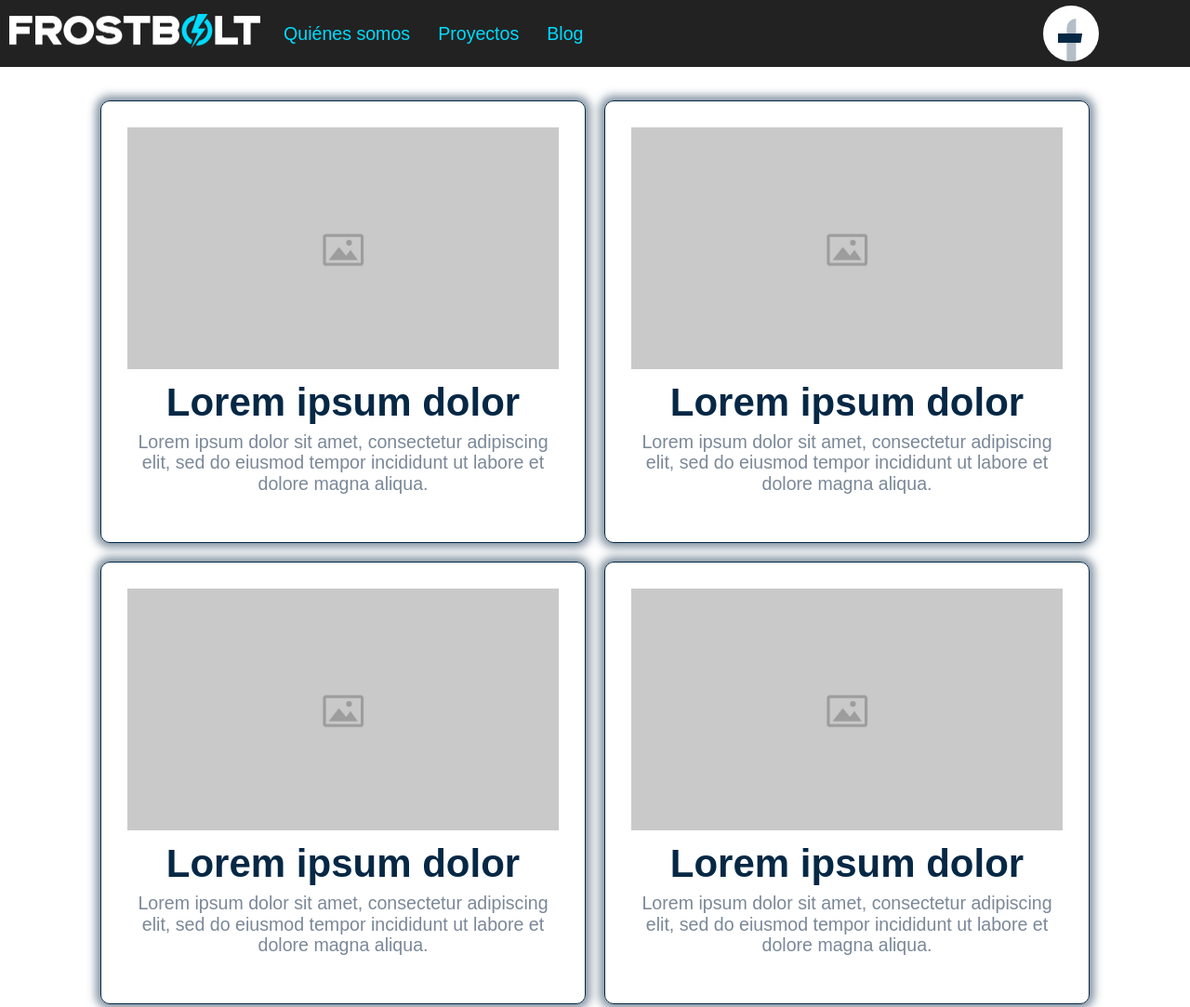
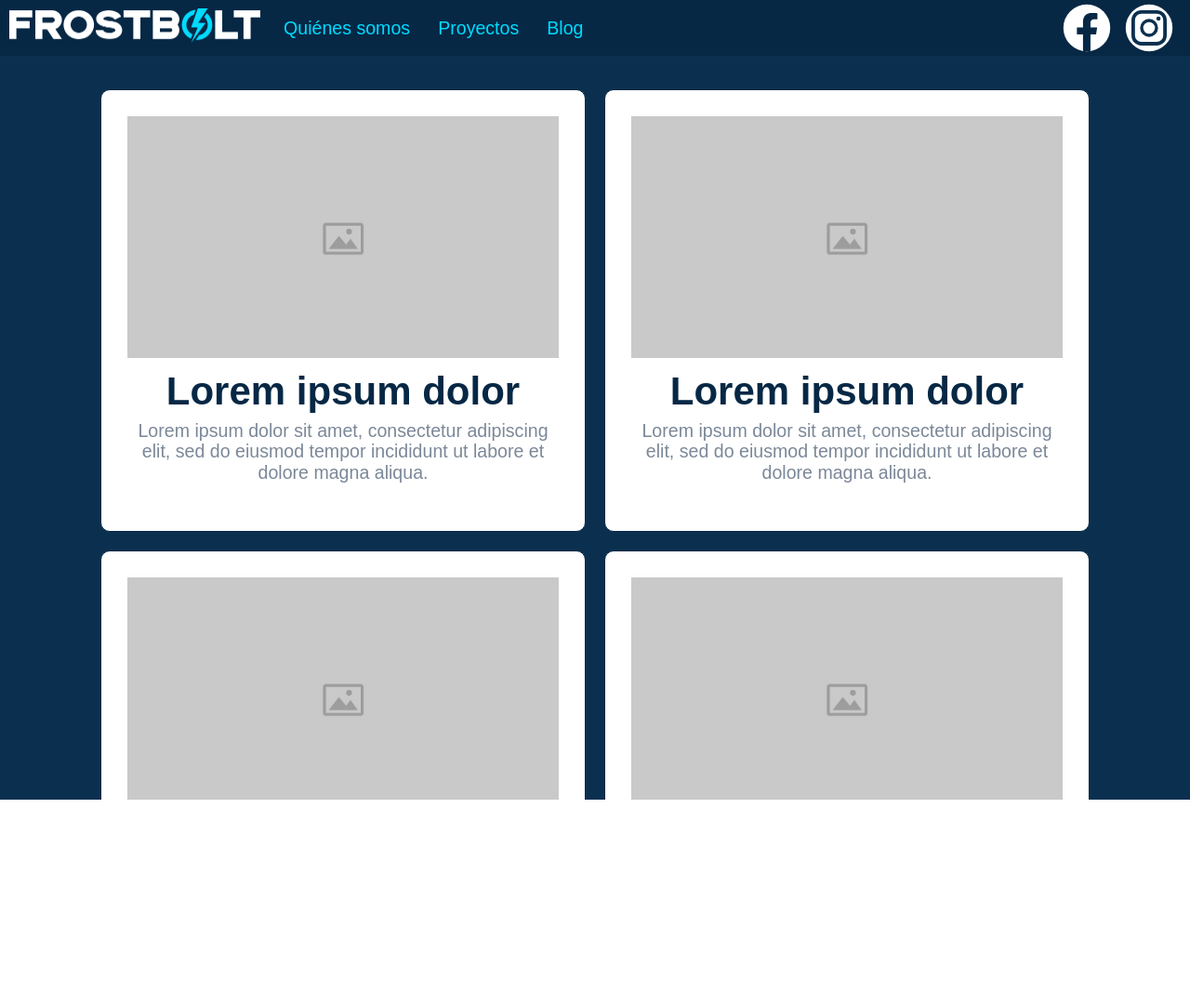
Before and after one commit to UnderGuardian/Webpage, a website built with Parcel: page blog.html in a window 1280 px wide. Shown: the top 1083 px of the page at 93% size. After the commit the page ends 860 px from the top, so only its background shows below. Built offline with nearby package versions, Linux system fonts and the light colour scheme.

Commit message:
Menu Bar Social Media Icons

```diff
--- a/css/main.css
+++ b/css/main.css
@@ -315,6 +315,7 @@ textarea {
   display: flex;
   height: 100%;
   margin: 0 auto;
+  background-color: var(--secondary-color);
 }
 
 /*  ==========================================================================
@@ -325,8 +326,7 @@ textarea {
   color: var(--accent); /* Text's default color */
   position: relative;
   font-size: 2em;
-  /* background-color: var(--primary-color); */
-  background-color: #222;
+  background-color: var(--primary-color);
   display: flex;
   flex-direction: row;
   align-items: center;
@@ -407,92 +407,70 @@ textarea {
   width: 60px;
   height: 60px;
   align-items: center;
-  margin: 6px 6px;
 
   vertical-align: middle;
 }
 
 .circle {
-  width: 30px;
-  height: 30px;
+  width: 60px;
+  height: 60px;
   overflow: hidden;
 
   border-radius: 50%;
   background-color: white;
-  transform: translate(-5px, 15px) scale(2);
+
+  transform: scale(0.84);
 }
 
 .circle:hover {
   cursor: pointer;
 }
 
-#facebookLogo {
-  position: relative;
-  width: 20px;
-  height: 20px;
-  transform: translate(5.7px, 7px);
-
-  color: var(--primary-color);
+#logoContainer {
+  width: 300px;
+  height: 300px;
+  transform: translate(-120px, -120.5px) scale(0.2);
 }
 
-#facebookLogo::after,
-#facebookLogo::before {
-  content: "";
-  display: block;
+#facebookLogo {
   position: absolute;
-  box-sizing: border-box;
+  width: 292px;
+  height: 274.75px;
+  transform: translate(6.3px, 42.5px) scale(0.9);
 }
 
-/*? Logo's middle stick ?*/
-#facebookLogo::before {
-  width: 5px;
-  height: 23px;
+#outerCage {
+  position: absolute;
+  width: 200px;
+  height: 200px;
+  border: 20px solid var(--secondary-color);
+  border-radius: 28%;
 
-  left: 6.5px;
-  background-color: var(--primary-color);
-  opacity: 30%;
-  border-top-left-radius: 6.5px;
-}
-/*? End of Logo's middle stick ?*/
-
-/*? Logo's top line ?*/
-#facebookTop {
-  position: relative;
-  width: 10px;
-  height: 5.4px;
-
-  bottom: 13.8px;
-  left: 12.5px;
-
-  background-color: #000;
-  border-top-left-radius: 6.5px;
+  transform: translate(50px, 52px) scale(1.13);
 }
 
-/*? End of Logo's top line ?*/
+#dot {
+  position: absolute;
+  width: 30px;
+  height: 30px;
 
-/*? Logo's middle line ?*/
-#facebookLogo::after {
-  background-color: var(--primary-color);
-  width: 12.3px;
-  height: 4.5px;
+  border: 10px solid var(--secondary-color);
+  border-radius: 50%;
+  background-color: var(--secondary-color);
 
-  top: 7.5px;
-  left: 3.4px;
-
-  transform: skew(-9deg);
+  transform: translate(195px, 77.5px) scale(0.9);
 }
 
-#facebookMiddle {
+#innerCircle {
   position: absolute;
-  background-color: var(--primary-color);
+  width: 120px;
+  height: 120px;
 
-  top: 14.5px;
-  left: 8.4px;
+  border: 21px solid var(--secondary-color);
+  border-radius: 50%;
 
-  width: 1.2px;
-  height: 5px;
+  transform: translate(90px, 92.4px) scale(0.96);
 }
-/*? End of Logo's middle line ?*/
 
 /*  ==========================================================================
   * About.html
@@ -500,13 +478,18 @@ textarea {
 */
 
 #About_mainContainer {
-  align-items: center;
+  display: flex;
   flex-direction: row;
-  margin: 2ch 0;
+  align-items: flex-start;
+  height: 100%;
+
+  background-color: var(--secondary-color);
+  color: var(--accent);
 }
 
 #companyDescContainer {
   display: flex;
+  margin: 2ch 0;
   flex-direction: row;
   align-items: center;
   position: relative;
@@ -545,7 +528,10 @@ textarea {
   align-content: center;
   overflow-x: hidden;
   overflow-y: scroll;
+
   min-height: 100vh;
+  height: 100%;
+  background-color: var(--secondary-color);
 }
 
 #Projects_projectContainer,
@@ -559,14 +545,18 @@ textarea {
 
 .Projects_projectPost,
 .Blog_post {
-  box-shadow: 0 0 10px 5px rgb(6 40 69 / 50%); /** --primary-color in RGB is (6, 40, 69)  **/
+  display: flex;
   max-width: 522px;
   width: max-content;
+
+  /** --primary-color in RGB is (6, 40, 69)  --accent in RGB is (0, 219, 255) **/
+  box-shadow: 0 0 10px 5px rgb(0, 219, 255 / 50%);
   padding: 2em;
   margin: 10px;
   border: 1px solid var(--primary-color);
+  background-color: white;
   border-radius: 10px;
-  display: flex;
+
   flex-direction: column;
   align-items: center;
 
@@ -578,7 +568,7 @@ textarea {
 .Blog_post:hover {
   cursor: pointer;
   transform: scale(1.03);
-  box-shadow: 0 0 10px 5px rgb(6, 40, 69, 0.5);
+  box-shadow: 0 0 10px 5px rgb(0, 219, 255, 0.5);
 }
 
 .Project_title,
--- a/js/menuBar.js
+++ b/js/menuBar.js
@@ -23,13 +23,24 @@ menuBarDiv.innerHTML = `
         </a>
       </div>
       <div class="socialContainer">
-        <div class="circle">
-          <div id="facebookLogo"></div>
-          <div id="facebookMiddle"></div>
+        <div class="circle" onclick="window.open('https://www.facebook.com/VideojuegosFrostBolt/');">
+          <div id="logoContainer">
+              <svg id="facebookLogo" viewBox="0 0 6084 11449">
+                <path
+                  d="M 5685,6390 6000,4334 H 4028 V 3000 c 0,-562 275,-1111 1159,-1111 h 897 V 139 C 6084,139 5270,0 4492,0 2868,0 1806,984 1806,2767 V 4334 H 0 v 2056 h 1806 v 4969 c 362,57 733,86 1111,86 378,0 749,-30 1111,-86 V 6390 Z"
+                  style="fill: var(--primary-color)"/>
+              </svg>
+          </div>
         </div>
       </div>
-      <div class="socialContainer">
-        <!-- <div class="circle"></div> -->
+      <div class="socialContainer" style="margin-left: 7px; margin-right: 14px;">
+        <div class="circle" onclick="window.open('https://www.instagram.com/frostbolt_/')">
+          <div id="logoContainer">
+              <div id="outerCage"></div>
+              <div id="dot"></div>
+              <div id="innerCircle"></div>
+          </div>
+        </div>
       </div>
     </div>`;
 
```
Also changed, not shown: index.html (+1 -10 lines).
